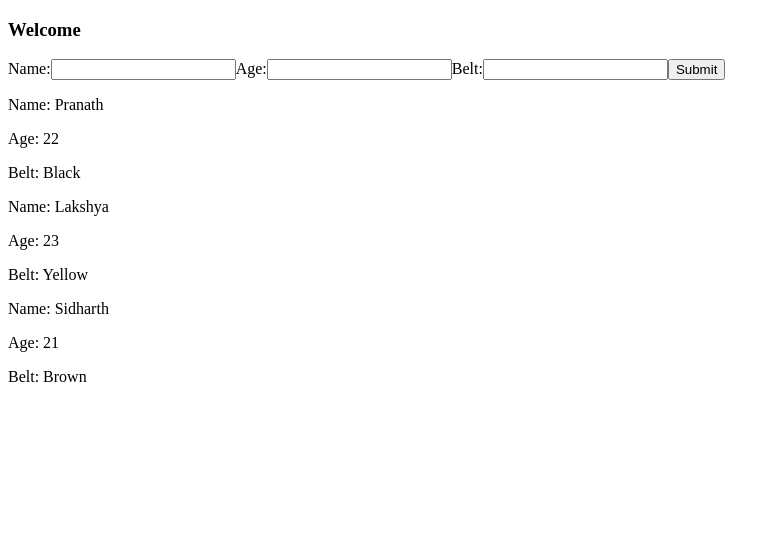
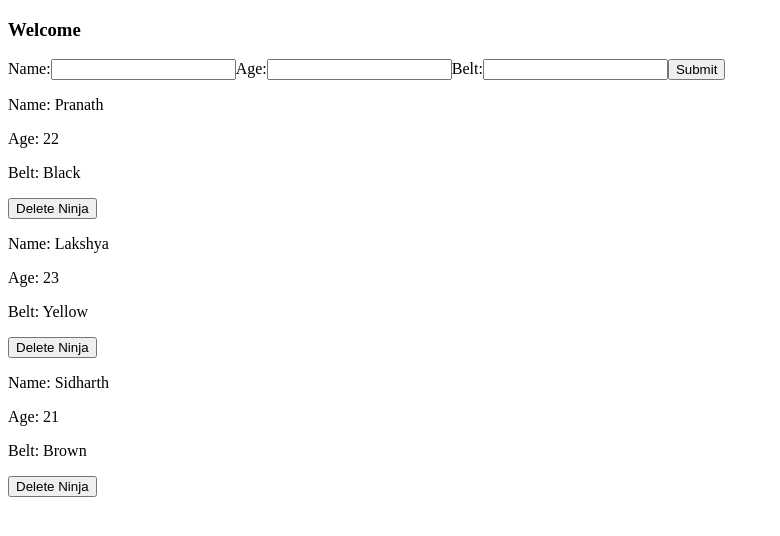
Before and after one commit to kpranath/reactplaylist, a React (Create React App) app in the folder myapp/: page / in a window 1280 px wide. Shown: the top 536 px of the page, without its empty margins (0-780 px from the left). Built offline with nearby package versions, Linux system fonts and the light colour scheme.

Commit message:
daleting data

```diff
--- a/myapp/src/App.js
+++ b/myapp/src/App.js
@@ -21,12 +21,21 @@
     })
   }
 
+  deleteNinja = (id) => {
+    let ninjas = this.state.ninjas.filter(ninja => {
+      return ninja.id !== id;
+    })
+    this.setState({
+      ninjas: ninjas
+    })
+  }
+
   render() {
     return (
       <div className="App">
         <h3>Welcome</h3>
         <AddNinjas addNinja={this.addNinja} />
-        <Ninjas ninjas={this.state.ninjas} />
+        <Ninjas deleteNinja={this.deleteNinja} ninjas={this.state.ninjas} />
       </div>
     );
   }
--- a/myapp/src/Ninjas.js
+++ b/myapp/src/Ninjas.js
@@ -1,8 +1,7 @@
 import React from 'react'
 
-const Ninjas = (props) => {
+const Ninjas = ({ ninjas, deleteNinja }) => {
     // console.log(this.props);
-    const { ninjas } = props;
 
     // const ninjaList = ninjas.map(ninja => {
     //     if (ninja.age > 15) {
@@ -27,6 +26,7 @@
                             <p>Name: {ninja.name}</p>
                             <p>Age: {ninja.age}</p>
                             <p>Belt: {ninja.belt}</p>
+                            <button onClick={() => { deleteNinja(ninja.id) }}>Delete Ninja</button>
                         </div>
                     ) : null;
                 })
```
